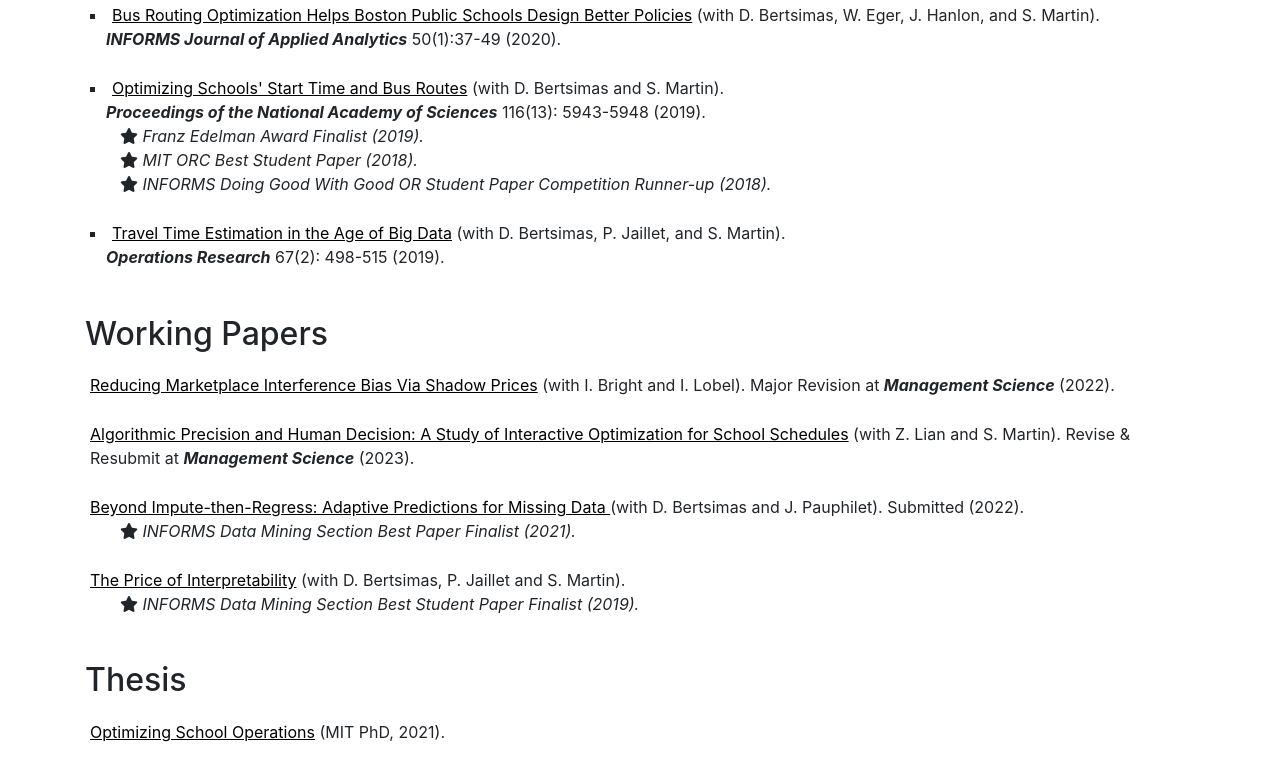
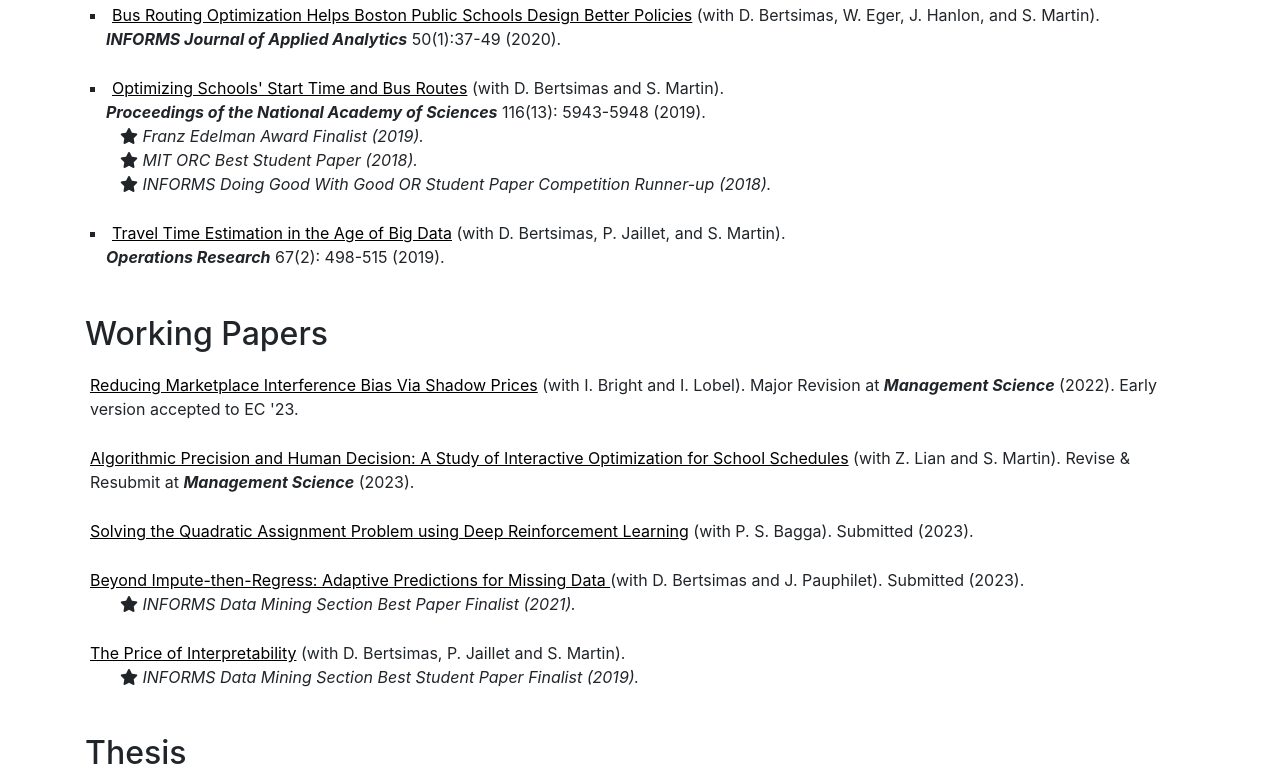
Before and after one commit to adelarue/adelarue.github.io, a plain HTML site: page research.html in a window 1280 px wide. Shown: the part 467-1245 px from the top of the page. Before the commit the page ends 1223 px from the top, so only its background shows below. Drawn offline with nearby package versions, Linux system fonts and the light colour scheme.

Commit message:
Added RLQAP

```diff
--- a/research.html
+++ b/research.html
@@ -275,7 +275,7 @@
                 <a data-toggle="collapse" href="#collapseShadowPrices" aria-expanded="false" aria-controls="collapseShadowPrices">
                 <u>Reducing Marketplace Interference Bias Via Shadow Prices</u>
                 </a>
-                (with I. Bright and I. Lobel). Major Revision at <b><i>Management Science</i></b> (2022).<br>
+                (with I. Bright and I. Lobel). Major Revision at <b><i>Management Science</i></b> (2022). Early version accepted to EC '23.<br>
               </div>
             </div>
             <div id="collapseShadowPrices" class="collapse" role="tabpanel" aria-labelledby="headingShadowPrices" data-parent="#accordionCompleted">
@@ -307,6 +307,26 @@
               </div>
             </div>
           </div>
+          <!-- RLQAP -->
+          <div class="card">
+            <div class="card-header" role="tab" id="headingRLQAP">
+              <div class="mb-0">
+                <a data-toggle="collapse" href="#collapseRLQAP" aria-expanded="false" aria-controls="collapseRLQAP">
+                <u>Solving the Quadratic Assignment Problem using Deep Reinforcement Learning</u>
+                </a>
+                (with P. S. Bagga). Submitted (2023).
+              </div>
+            </div>
+            <div id="collapseRLQAP" class="collapse" role="tabpanel" aria-labelledby="headingRLQAP" data-parent="#accordionCompleted">
+              <div class="card-body" style="margin-left: 2%">
+                <i> Summary. </i> The Quadratic Assignment Problem (QAP) is an NP-hard problem which has proven particularly challenging to solve: unlike other combinatorial problems like the traveling salesman problem (TSP), which can be solved to optimality for instances with hundreds or even thousands of locations using advanced integer programming techniques, no methods are known to exactly solve QAP instances of size greater than 30. Solving the QAP is nevertheless important because of its many critical applications, such as electronic wiring design and facility layout selection. We propose a method to solve the original Koopmans-Beckman formulation of the QAP using deep reinforcement learning. Our approach relies on a novel double pointer network, which alternates between selecting a location in which to place the next facility and a facility to place in the previous location. We train our model using A2C on a large dataset of synthetic instances, producing solutions with no instance-specific retraining necessary. Out of sample, our solutions are on average within 7.5% of a high-quality local search baseline, and even outperform it on 1.2% of instances.<br><br>
+                <button type="button" class="btn btn-outline-primary btn-sm">
+                  <a href="https://arxiv.org/abs/2310.01604" style="color:inherit">Preprint</a>
+                </button>
+
+              </div>
+            </div>
+          </div>
           <!-- Missing -->
           <div class="card">
             <div class="card-header" role="tab" id="headingMissingData">
@@ -314,7 +334,7 @@
                 <a data-toggle="collapse" href="#collapseMissing" aria-expanded="false" aria-controls="collapseMissing">
                 <u>Beyond Impute-then-Regress: Adaptive Predictions for Missing Data </u>
                 </a>
-                (with D. Bertsimas and J. Pauphilet). Submitted (2022).<br>
+                (with D. Bertsimas and J. Pauphilet). Submitted (2023).<br>
                 <p style="margin-left: 30px; margin-bottom: 0px">
                   <i class="fas fa-star"></i><i> INFORMS Data Mining Section Best Paper Finalist (2021). </i>
                 </p>
```
